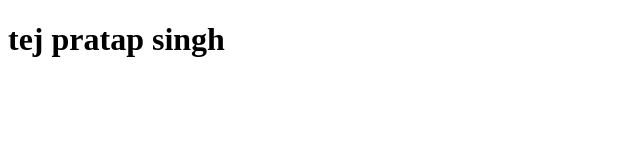
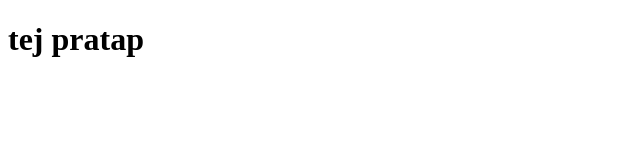
Before and after one commit to tej404/website, a plain HTML site: page index.html in a window 1280 px wide. Shown: the whole page, without its empty margins (0-640 px from the left). Drawn offline with Linux system fonts and the light colour scheme.

Commit message:
Update index.html

```diff
--- a/index.html
+++ b/index.html
@@ -6,6 +6,6 @@
     <title>Document</title>
 </head>
 <body>
-    <h1>tej pratap singh</h1>
+    <h1>tej pratap</h1>
 </body>
 </html>
```
